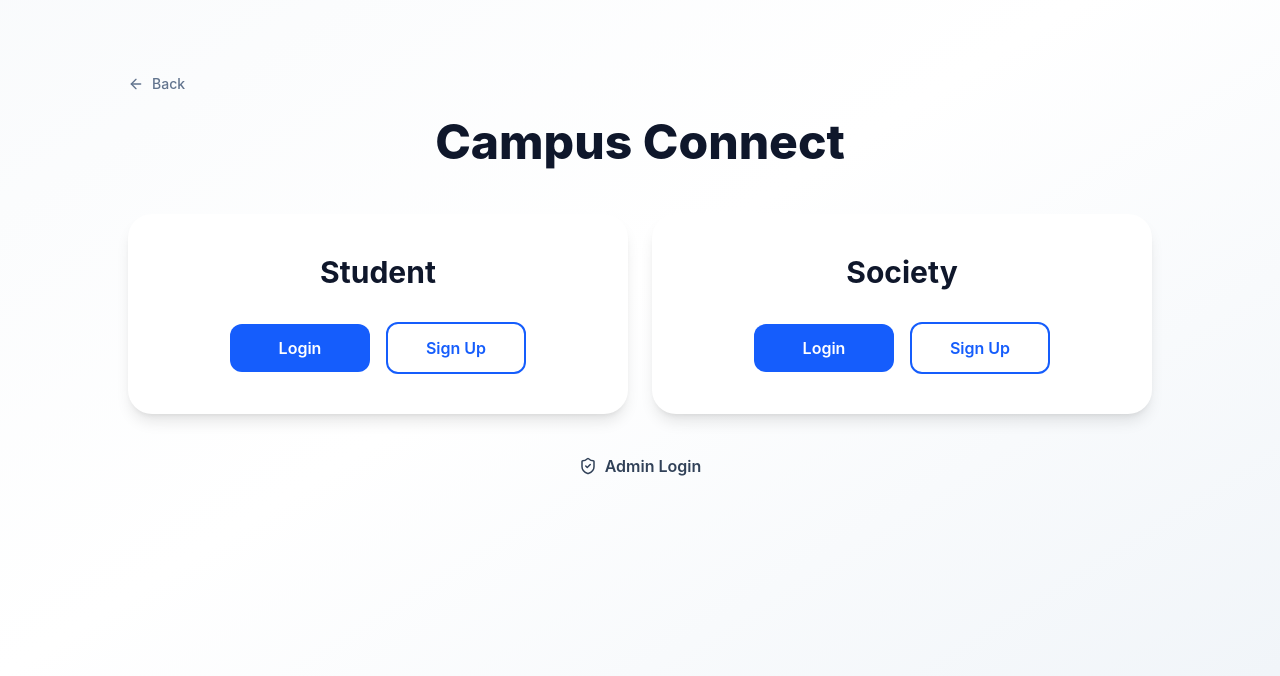
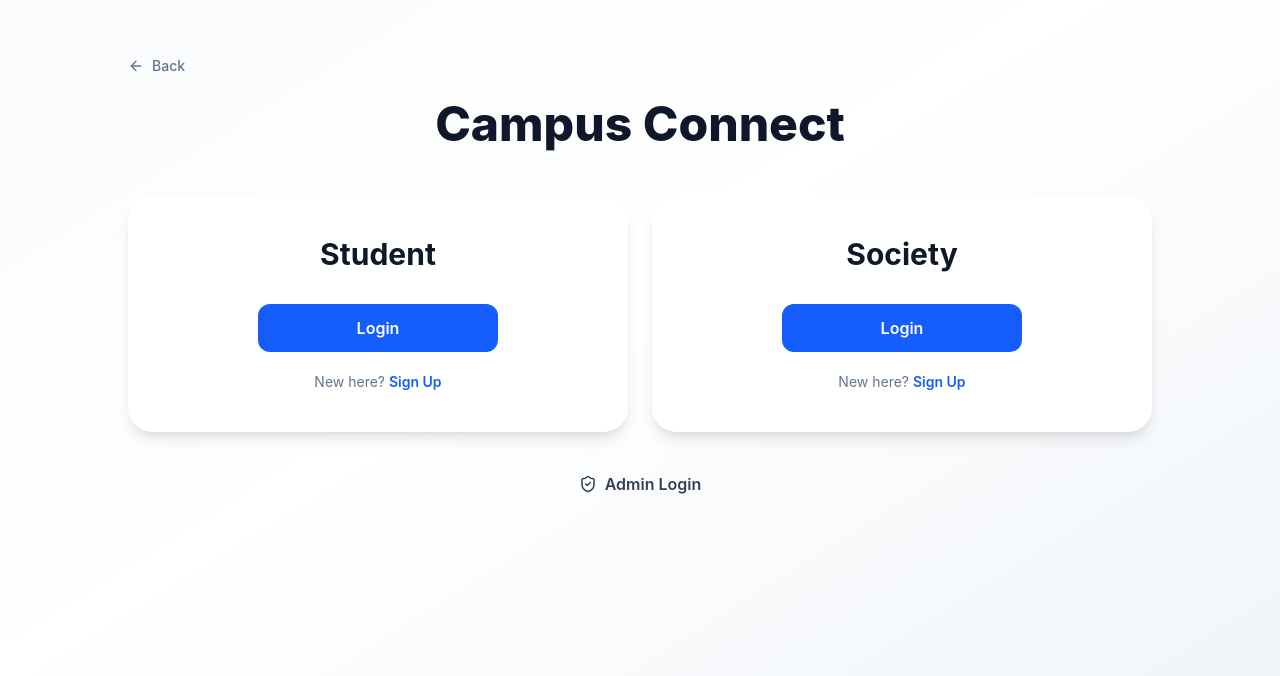
Before and after one commit to nikhilydv-21/Campus-Connect, a React (Vite) app in the folder client/: page /choose-role in a window 1280 px wide. Shown: the part 124-800 px from the top of the page. Built offline with nearby package versions, Linux system fonts and the light colour scheme; no server answers.

Commit message:
complete ui done

```diff
--- a/client/src/pages/RoleSelection/RoleSelection.jsx
+++ b/client/src/pages/RoleSelection/RoleSelection.jsx
@@ -55,22 +55,35 @@ function RoleSelection() {
               Student
             </h2>
 
-            <div className="flex flex-col sm:flex-row justify-center items-center gap-4 mt-8">
+            <div className="mt-8 flex flex-col items-center">
 
               <Button
-                className="w-full sm:w-auto sm:min-w-[140px]"
+                className="w-full max-w-[240px]"
                 onClick={() => navigate("/login/student")}
               >
                 Login
               </Button>
 
-              <Button
-                className="w-full sm:w-auto sm:min-w-[140px]"
-                variant="outline"
-                onClick={() => navigate("/register/student")}
-              >
-                Sign Up
-              </Button>
+              <p className="mt-5 text-sm text-slate-500">
+
+                New here?{" "}
+
+                <button
+                  onClick={() =>
+                    navigate("/register/student")
+                  }
+                  className="
+                    font-semibold
+                    text-blue-600
+                    hover:text-blue-700
+                    hover:underline
+                    transition
+                  "
+                >
+                  Sign Up
+                </button>
+
+              </p>
 
             </div>
 
@@ -96,22 +109,35 @@ function RoleSelection() {
               Society
             </h2>
 
-            <div className="flex flex-col sm:flex-row justify-center items-center gap-4 mt-8">
+            <div className="mt-8 flex flex-col items-center">
 
               <Button
-                className="w-full sm:w-auto sm:min-w-[140px]"
+                className="w-full max-w-[240px]"
                 onClick={() => navigate("/login/society")}
               >
                 Login
               </Button>
 
-              <Button
-                className="w-full sm:w-auto sm:min-w-[140px]"
-                variant="outline"
-                onClick={() => navigate("/register/society")}
-              >
-                Sign Up
-              </Button>
+              <p className="mt-5 text-sm text-slate-500">
+
+                New here?{" "}
+
+                <button
+                  onClick={() =>
+                    navigate("/register/society")
+                  }
+                  className="
+                    font-semibold
+                    text-blue-600
+                    hover:text-blue-700
+                    hover:underline
+                    transition
+                  "
+                >
+                  Sign Up
+                </button>
+
+              </p>
 
             </div>
 
--- a/client/src/pages/SocietyDashboard/Participants/components/ActionMenu.jsx
+++ b/client/src/pages/SocietyDashboard/Participants/components/ActionMenu.jsx
@@ -2,13 +2,11 @@ import { useState, useRef, useEffect } from "react";
 import {
   MoreVertical,
   Download,
-  Award,
 } from "lucide-react";
 import toast from "react-hot-toast";
 
 import {
   exportParticipantsCSV,
-  generateCertificates,
 } from "../../../../services/eventServices";
 
 function ActionMenu({
@@ -103,50 +101,27 @@ function ActionMenu({
 
   };
 
-  const handleCertificates = async () => {
-
-    try {
-
-      await generateCertificates(
-        eventId
-      );
-
-      toast.success(
-        "Certificates Generated"
-      );
-
-      setOpen(false);
-
-    } catch (error) {
-
-      toast.error(
-        error.response?.data?.message ||
-          "Failed to generate certificates"
-      );
-
-    }
-
-  };
-
   return (
 
     <div
+      ref={menuRef}
       className="relative self-start lg:self-auto"
-      ref={menuRef}
     >
 
       <button
-        onClick={() =>
-          setOpen(!open)
-        }
+        onClick={() => setOpen(!open)}
         className="
+          flex
+          h-12
+          w-12
+          items-center
+          justify-center
+          rounded-2xl
+          border
           bg-white
-          border
-          rounded-2xl
-          p-3
           shadow-sm
+          transition
           hover:bg-slate-100
-          transition
         "
       >
 
@@ -161,31 +136,32 @@ function ActionMenu({
             absolute
             right-0
             mt-3
-            w-56
-            sm:w-60
+            z-50
+            w-52
+            max-w-[calc(100vw-2rem)]
+            overflow-hidden
+            rounded-2xl
+            border
             bg-white
-            rounded-2xl
             shadow-xl
-            border
-            overflow-hidden
-            z-50
           "
         >
 
           <button
             onClick={handleExportCSV}
             className="
+              flex
               w-full
-              px-4
-              sm:px-5
-              py-4
-              flex
               items-center
               gap-3
+              px-4
+              py-4
+              text-left
               text-sm
+              transition
+              hover:bg-slate-100
+              sm:px-5
               sm:text-base
-              hover:bg-slate-100
-              transition
             "
           >
 
@@ -194,36 +170,8 @@ function ActionMenu({
               className="shrink-0"
             />
 
-            <span className="break-words">
+            <span>
               Export CSV
-            </span>
-
-          </button>
-
-          <button
-            onClick={handleCertificates}
-            className="
-              w-full
-              px-4
-              sm:px-5
-              py-4
-              flex
-              items-center
-              gap-3
-              text-sm
-              sm:text-base
-              hover:bg-slate-100
-              transition
-            "
-          >
-
-            <Award
-              size={18}
-              className="shrink-0"
-            />
-
-            <span className="break-words">
-              Generate Certificates
             </span>
 
           </button>
--- a/client/src/pages/StudentDashboard/LikedEvents/components/SearchBar.jsx
+++ b/client/src/pages/StudentDashboard/LikedEvents/components/SearchBar.jsx
@@ -3,16 +3,12 @@ import { Search } from "lucide-react";
 function SearchBar({
   search,
   setSearch,
-  status,
-  setStatus,
 }) {
   return (
 
-    <div className="grid grid-cols-1 md:grid-cols-4 gap-4 sm:gap-5 mb-6 sm:mb-8">
+    <div className="mb-6 sm:mb-8">
 
-      {/* Search */}
-
-      <div className="relative md:col-span-3">
+      <div className="relative">
 
         <Search
           size={20}
@@ -31,7 +27,9 @@ function SearchBar({
           type="text"
           placeholder="Search by event or society..."
           value={search}
-          onChange={(e) => setSearch(e.target.value)}
+          onChange={(e) =>
+            setSearch(e.target.value)
+          }
           className="
             w-full
             h-11
@@ -55,38 +53,6 @@ function SearchBar({
 
       </div>
 
-      {/* Filter */}
-
-      <select
-        value={status}
-        onChange={(e) => setStatus(e.target.value)}
-        className="
-          h-11
-          sm:h-12
-          border
-          border-slate-300
-          rounded-xl
-          px-4
-          bg-white
-          text-sm
-          sm:text-base
-          text-slate-700
-          outline-none
-          focus:border-slate-500
-          transition-all
-        "
-      >
-
-        <option value="">All Events</option>
-
-        <option value="Upcoming">Upcoming</option>
-
-        <option value="Ongoing">Ongoing</option>
-
-        <option value="Completed">Completed</option>
-
-      </select>
-
     </div>
 
   );
```
Also changed, not shown: 2 other files (tests, documents, lock files or other folders).
